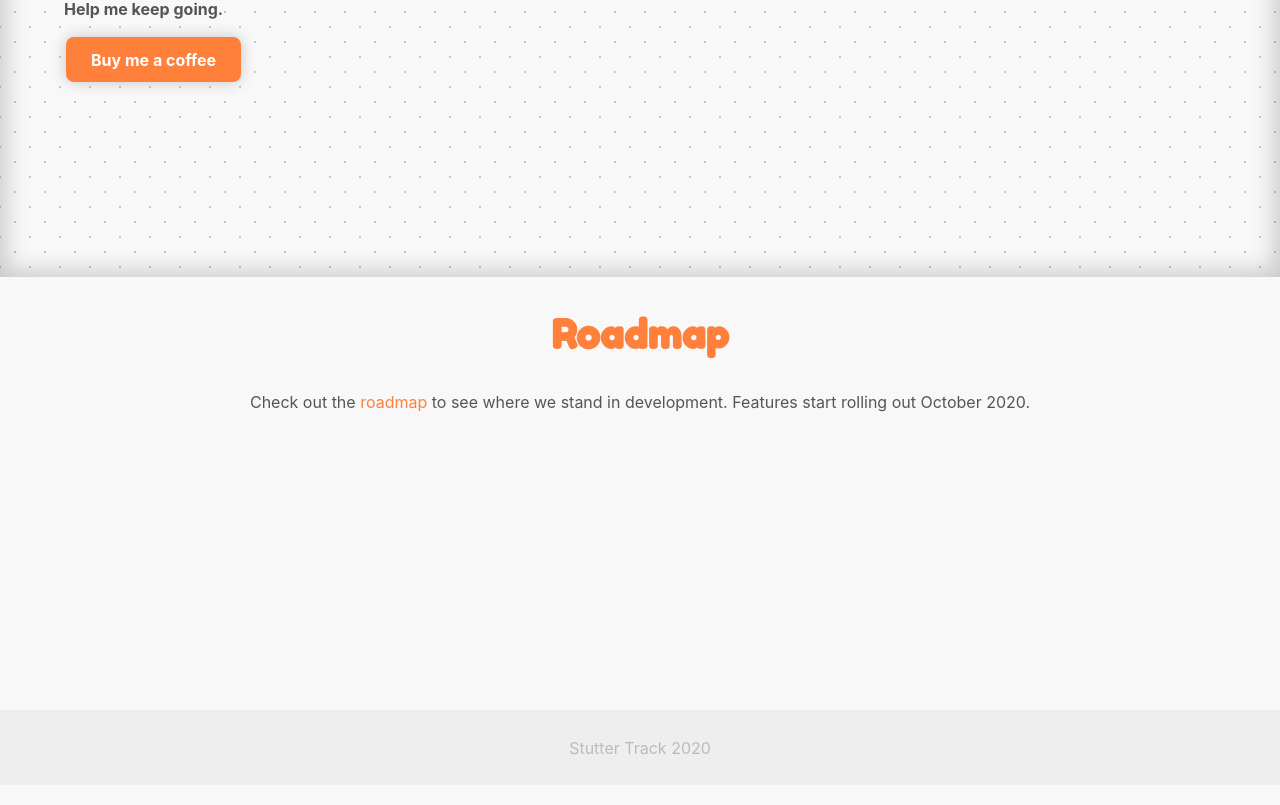
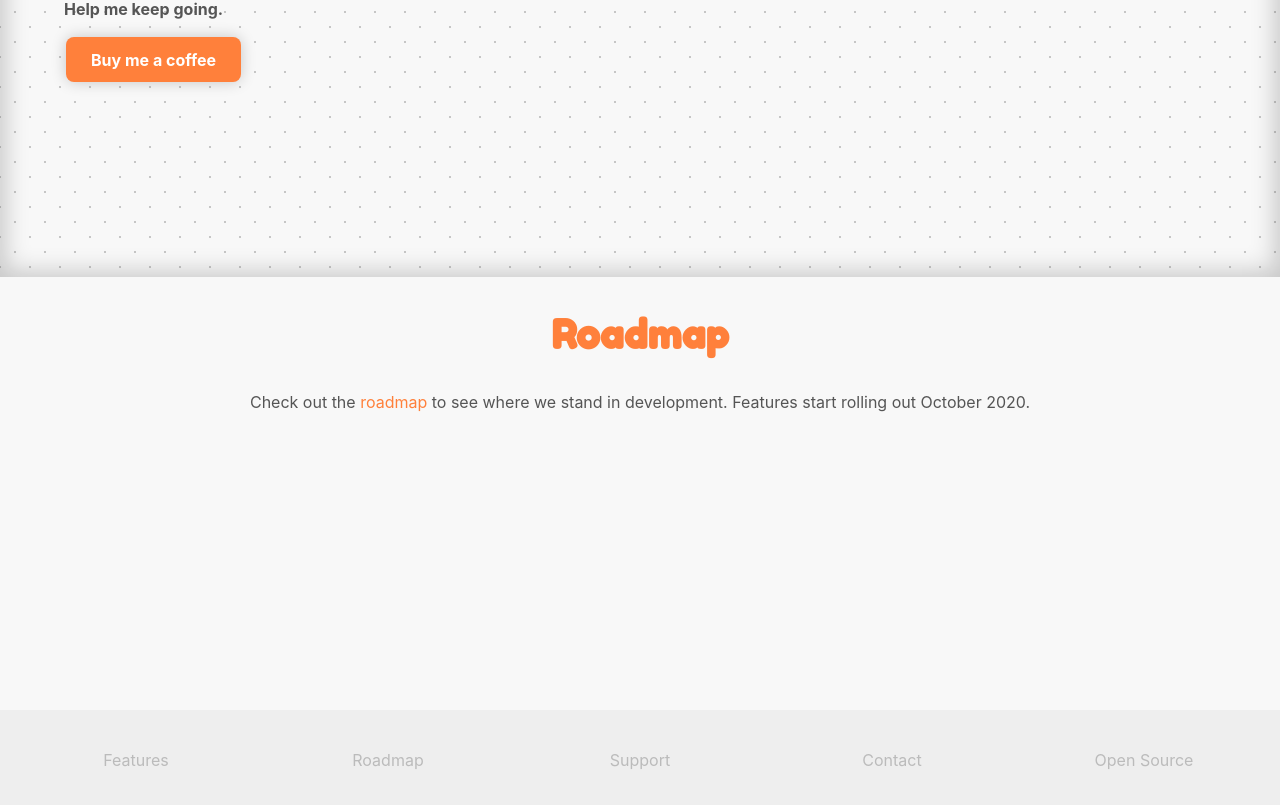
Before and after one commit to alfremedpal/Stutter-Track-Landing, a React (Create React App) app: page / in a window 1280 px wide. Shown: the part 1642-2447 px from the top of the page. Built offline with nearby package versions, Linux system fonts and the light colour scheme.

Commit message:
Update footer

```diff
--- a/src/layout/Layout.js
+++ b/src/layout/Layout.js
@@ -17,9 +17,30 @@ export default function Layout() {
             <Route exact path="/contact" component={Contact} />
             <footer className={classes.footer}>
 
-                Stutter Track 2020
-                <br />
-                {process.env.REACT_APP_BUILD_ENV}
+                <div>
+                    <a href="/#features" >Features</a>
+                </div>
+
+                <div>
+                    <a href="/roadmap" >Roadmap</a>
+                </div>
+
+                <div>
+                    <a
+                        href="https://www.buymeacoffee.com/amedpal"
+                        target="_blank" rel="noopener noreferrer"
+                    >
+                        Support
+                    </a>
+                </div>
+
+                <div>
+                    <a href="/contact" >Contact</a>
+                </div>
+
+                <div>
+                    <a href="/opensource" >Open Source</a>
+                </div>
             </footer>
         </>
     )
--- a/src/layout/Layout.module.css
+++ b/src/layout/Layout.module.css
@@ -2,7 +2,25 @@
     min-height: 75px;
     background-color: #eee;
     display: flex;
+    flex-direction: column;
     align-items: center;
     justify-content: center;
     color: #bbb;
+    padding: 10px;
 }
+
+.footer > div {
+    width: 100%;
+    margin-top: 5px;
+}
+
+.footer > div a {
+    text-decoration: none;
+    color: inherit;
+}
+
+@media(min-width: 1200px) {
+    .footer {
+        flex-direction: row;
+    }
+}
```
